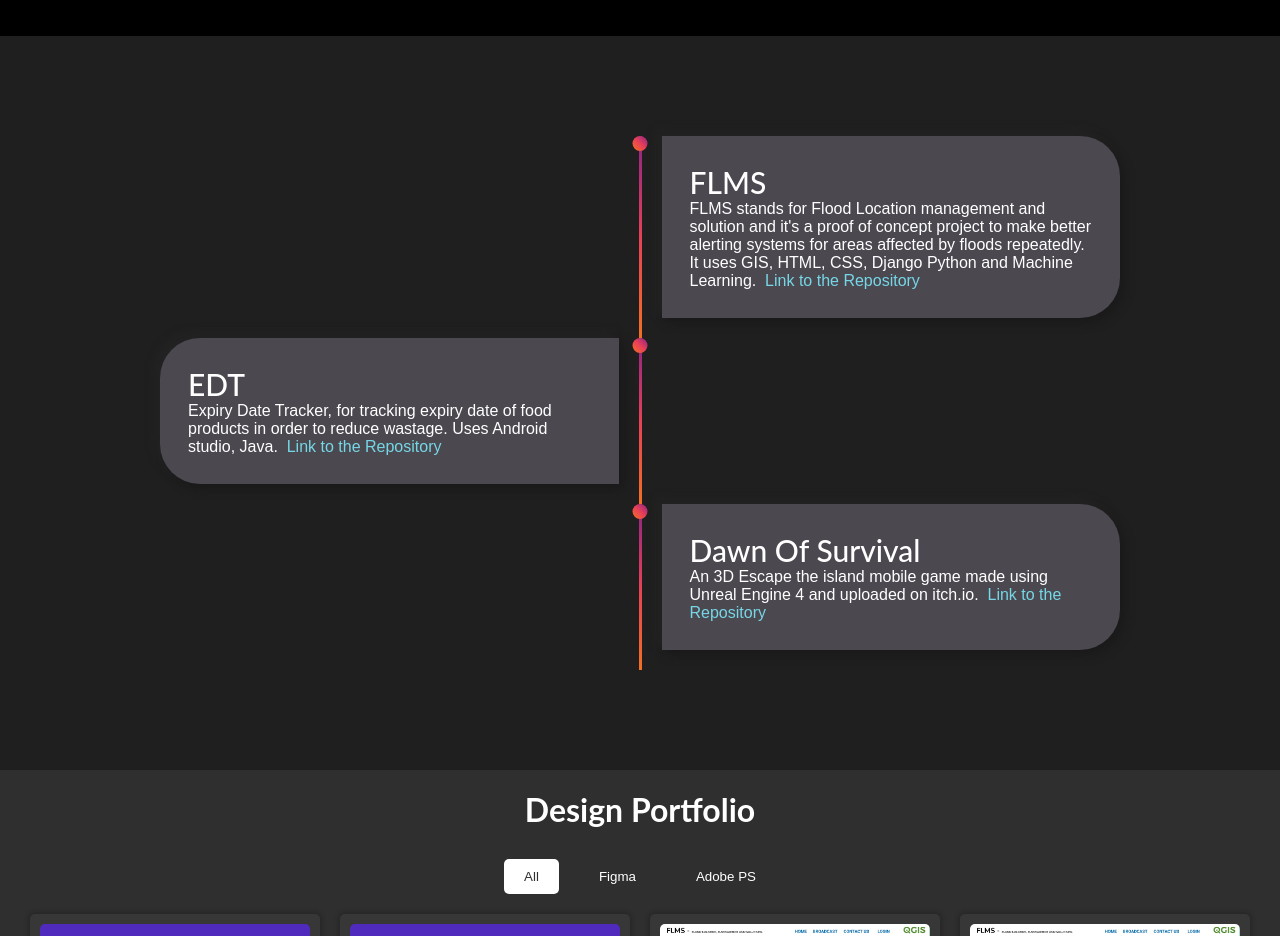
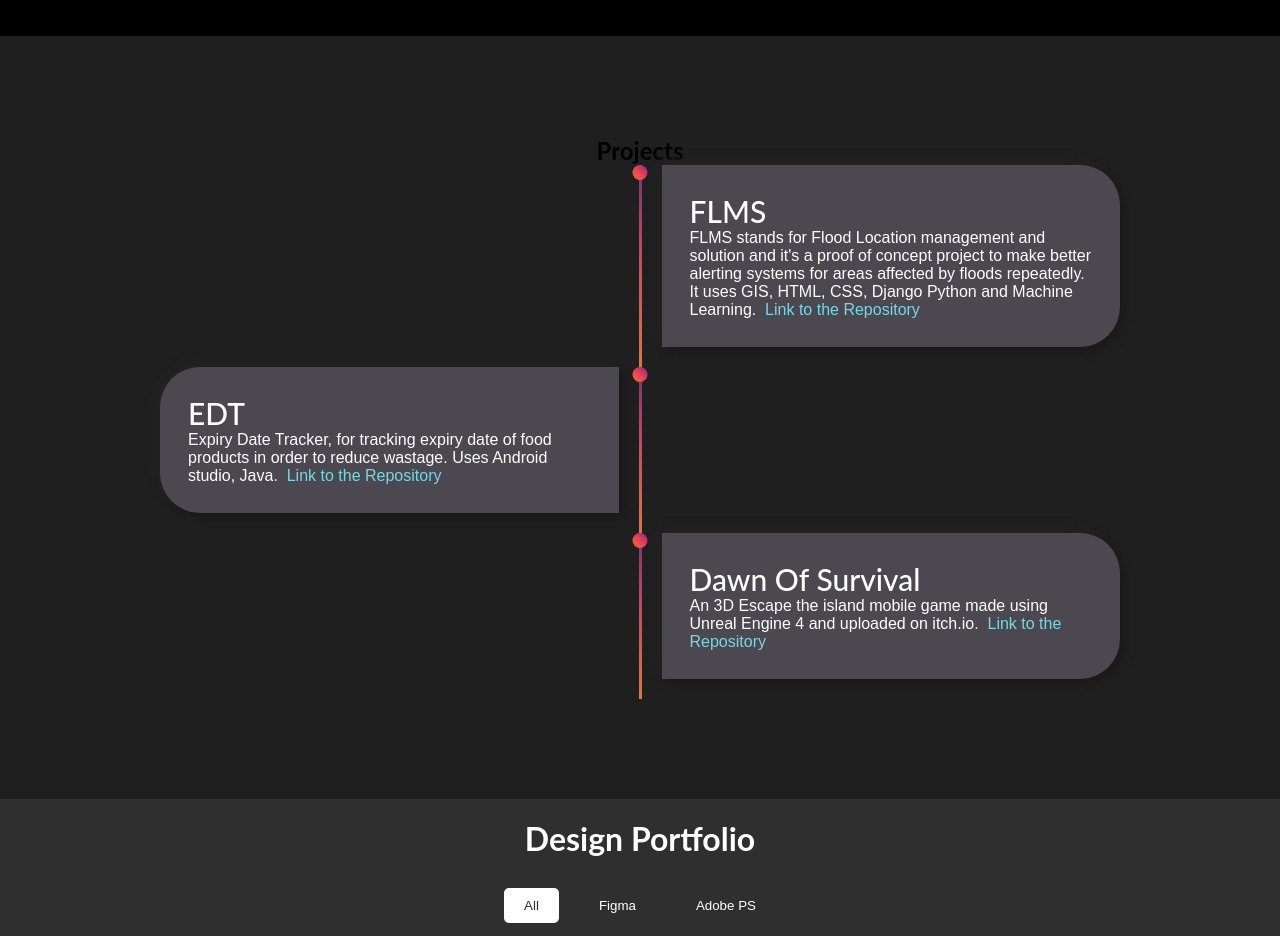
Before and after one commit to siddhN1811/Portfolio, a React (Create React App) app in the folder portfolio(ReactJs)/: page / in a window 1280 px wide. Shown: the part 1280-2216 px from the top of the page. Built offline with nearby package versions, Linux system fonts and the light colour scheme.

Commit message:
changes image

```diff
--- a/portfolio(ReactJs)/src/components/Timeline/Timeline.js
+++ b/portfolio(ReactJs)/src/components/Timeline/Timeline.js
@@ -4,7 +4,10 @@ import "./Timeline.css"; // Import your CSS file
 const Timeline = () => {
   return (
     <section id="design-section" className="design-section">
+            <h2>Projects</h2>
+
       <div className="timeline">
+
         <div className="timeline-empty"></div>
 
         <div className="timeline-middle">
```
Also changed, not shown: portfolio(ReactJs)/public/pubImages/assignment.png.
